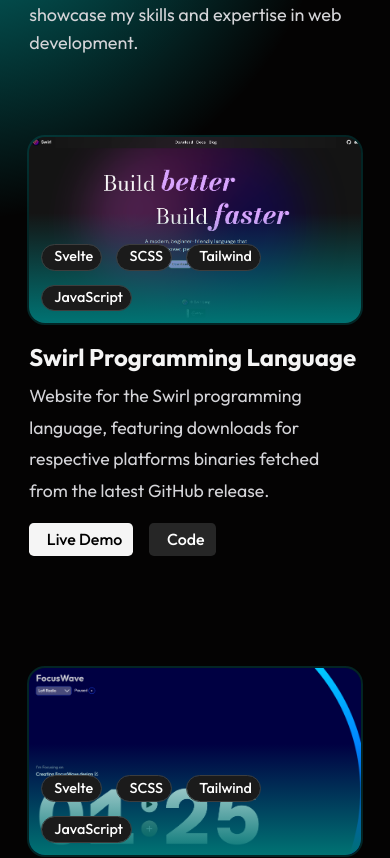
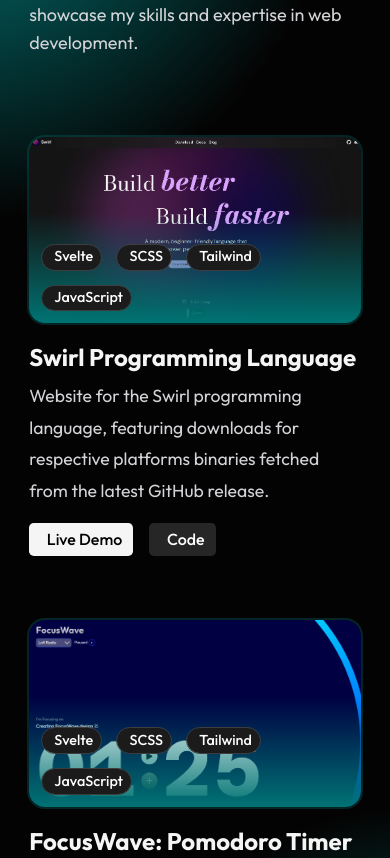
Before and after one commit to MrinmoyHaloi/mrinmoyhaloi.github.io, a SvelteKit app: page / in a window 390 px wide. Shown: the part 1900-2758 px from the top of the page. Built offline with nearby package versions, Linux system fonts and the light colour scheme.

Commit message:
fix: decrease spacing between projects on phone

```diff
--- a/src/routes/+page.svelte
+++ b/src/routes/+page.svelte
@@ -484,6 +484,9 @@
 			margin-block: 5rem;
 			display: grid;
 			gap: 7rem;
+			@media screen and (width < 768px) {
+				gap: 4rem;
+			}
 		}
 	}
 	.contact-section {
```
